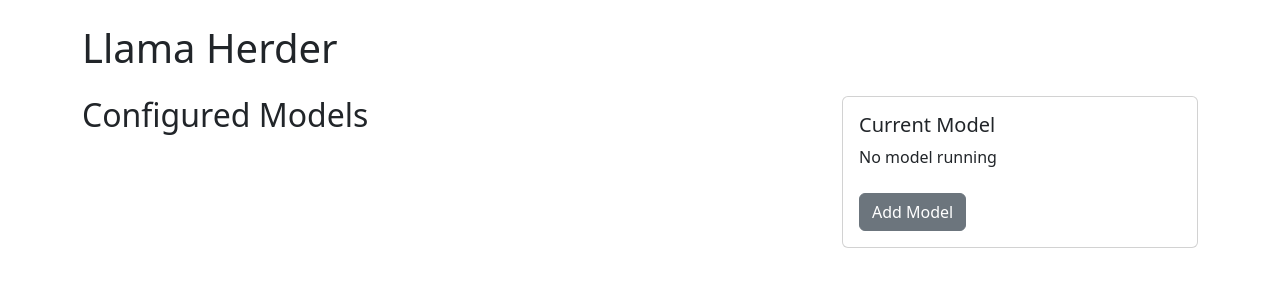
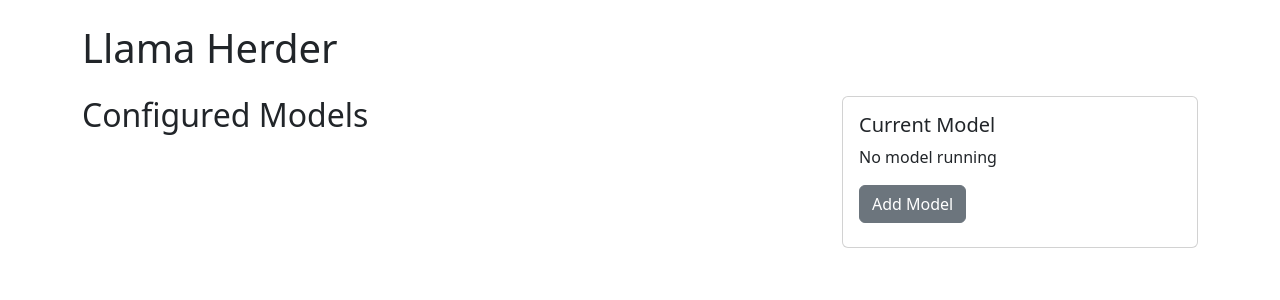
Before and after one commit to patw/LlamaHerder, a Flask app: page / in a window 1280 px wide. Shown: the top 300 px of the page. Run offline with Flask 3, Linux system fonts and the light colour scheme.

Commit message:
style: align stop and add model buttons vertically

```diff
--- a/templates/index.html
+++ b/templates/index.html
@@ -24,11 +24,11 @@
                 <h5 class="card-title">Current Model</h5>
                 {% if current_process %}
                 <p class="card-text">Running: {{ models[current_model_id].name }}</p>
-                <a href="{{ url_for('stop_model') }}" class="btn btn-danger">Stop</a>
+                <a href="{{ url_for('stop_model') }}" class="btn btn-danger mb-2">Stop</a>
                 {% else %}
                 <p class="card-text">No model running</p>
                 {% endif %}
-                <a href="{{ url_for('config') }}" class="btn btn-secondary mt-2">Add Model</a>
+                <a href="{{ url_for('config') }}" class="btn btn-secondary mb-2">Add Model</a>
             </div>
         </div>
     </div>
```
